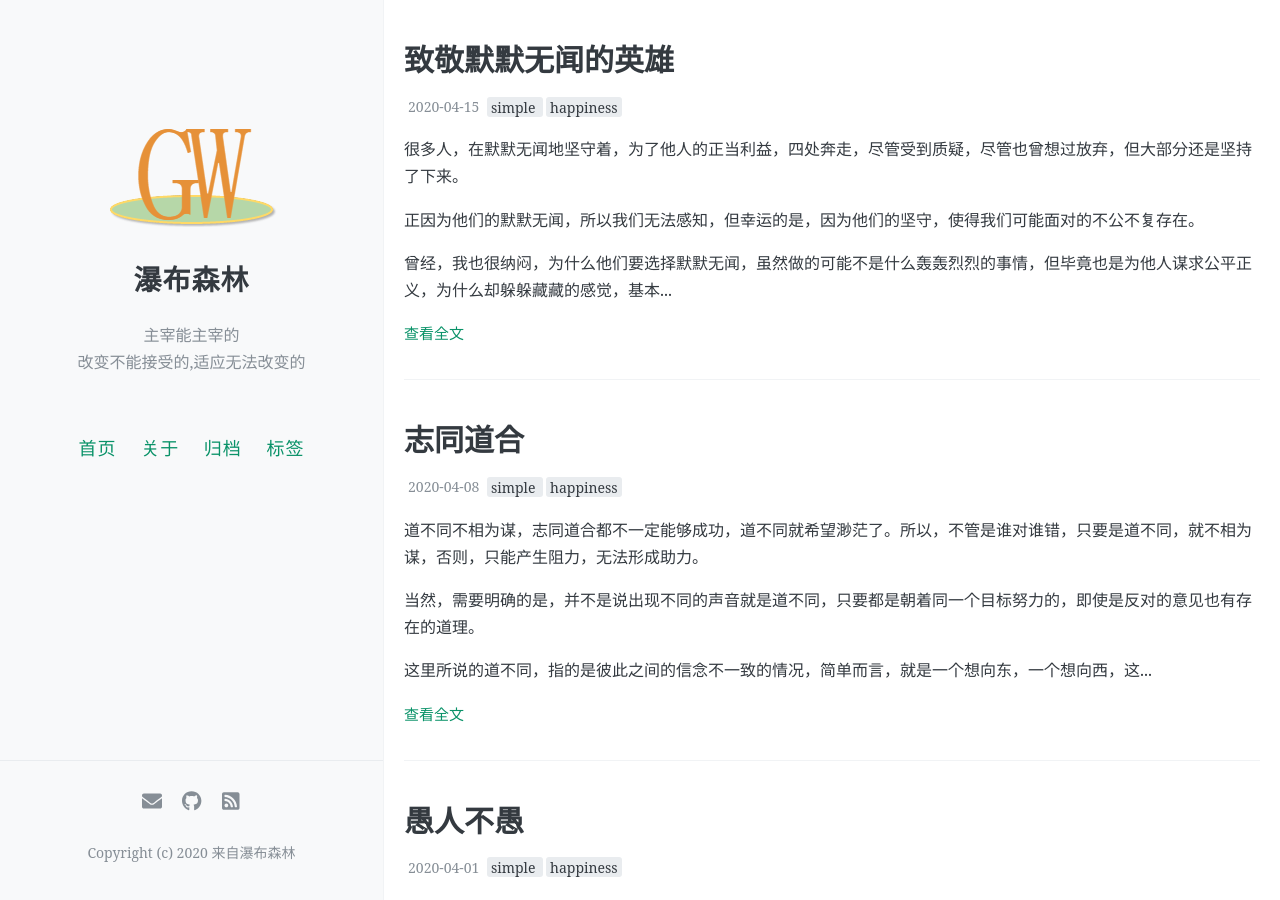
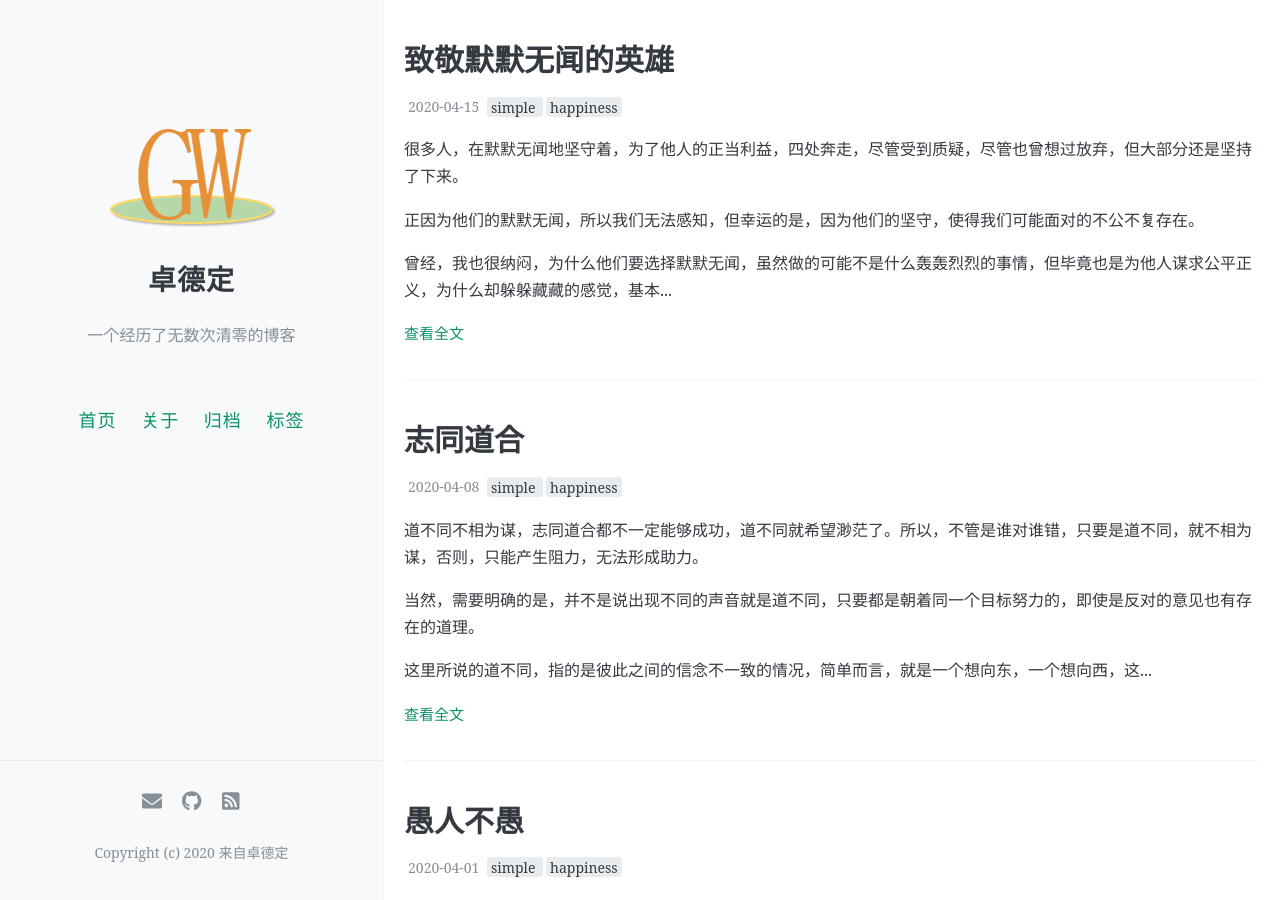
Before and after one commit to levonegao/levonegao.github.io, a Jekyll site: the page built from index.html, in a window 1280 px wide and 900 px high. Built offline with Jekyll 4.4.1, drawn with Linux system fonts in a browser that asks for light colours; the list of posts is cut into pages by our own code; comment, search, counter and statistics services are not loaded.

Commit message:
Update _config.yml

```diff
--- a/_config.yml
+++ b/_config.yml
@@ -7,16 +7,16 @@
 # 井号后面的文字是说明文档，不会被程序读取。
 
 # 描述/签名
-name: 瀑布森林
-description: 主宰能主宰的<br>改变不能接受的,适应无法改变的
+name: 卓德定
+description: 一个经历了无数次清零的博客
 
 # 输入你的网站域名（如果你没有添加自己的域名，而是直接用GitHub pages分配的域名的话可以省略）
-url: https://www.gaos.world
+url:
 
 # 添加你的博客的二级域名，一般来说是你的repository名
 # 如果你的博客的URL是：(http://yourusername.github.io/repository-name)
 # 那么就写成 "/repository-name"
-baseurl: /
+baseurl: /levonegao.github.io
 
 #
 # 下面的设定都是可选的
@@ -53,7 +53,7 @@ footer-links:
   email: levonegao@qq.com
   facebook: #https://www.facebook.com/<>
   flickr: #https://www.flickr.com/<>
-  github: jordongao #https://github.com/<>
+  github: levonegao #https://github.com/<>
   instagram: #https://instagram.com/<>
   linkedin: #https://www.linkedin.com/in/<>
   pinterest: #https://www.pinterest.com/<>
@@ -64,7 +64,7 @@ footer-links:
   youtube: # channel/<your_long_string> or user/<user-name>
 
 # 站点页脚的文字
-footer-text: Copyright (c) 2020 来自瀑布森林
+footer-text: Copyright (c) 2020 来自卓德定
 
 #
 # 评论，注意，请不要同时添加多种不同的评论区
@@ -74,11 +74,11 @@ footer-text: Copyright (c) 2020 来自瀑布森林
 disqus: loffer #shortname
 
 # 输入Gitalk相关设定，即可添加评论区，具体请看教程
-gitalk:
-  clientID: ec76ad004455f1973b95
-  clientSecret: ae7267c0de042d95a4ff0d6b055c7559ca69cfee
-  repo: jordongao.github.io
-  owner: jordongao
+#gitalk:
+  #clientID:
+  #clientSecret:
+  #repo:
+  #owner: jordongao
 
 # 输入Google Analytics web tracking code
 google_analytics:
```
